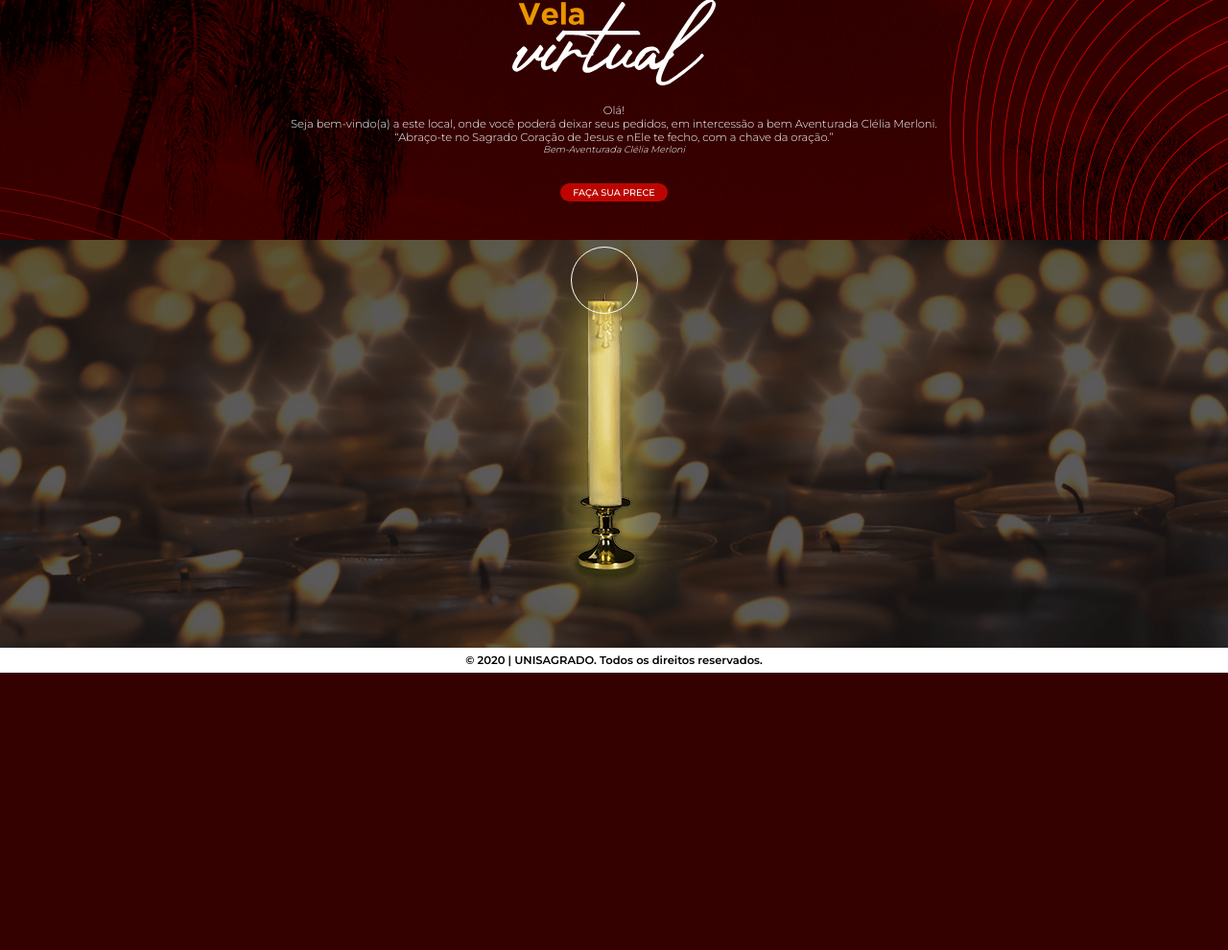
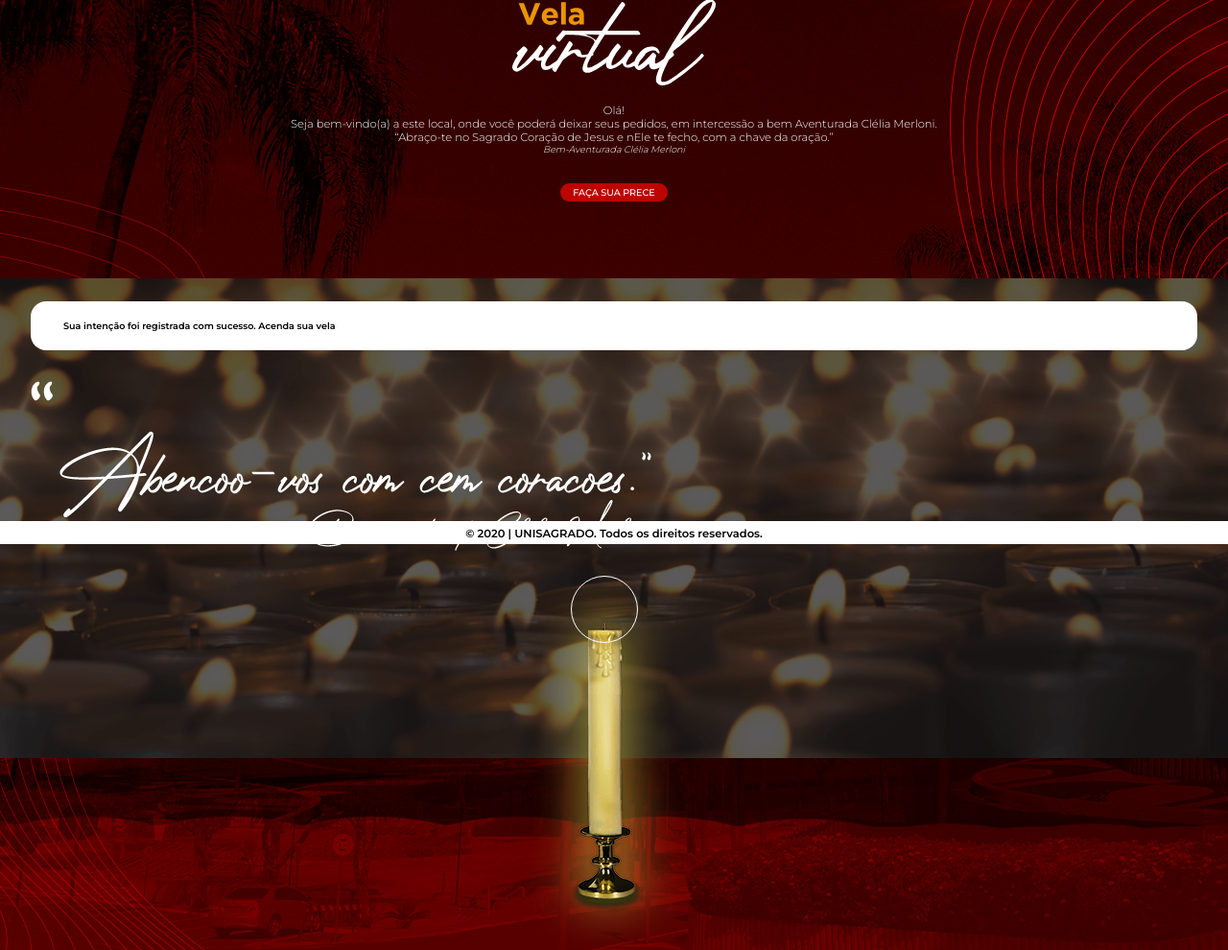
Before and after one commit to unisagrado/virtual_chapel, a Django app: page / in a window 1280 px wide. Shown: the part 233-1223 px from the top of the page at 96% size. Before the commit the page ends 934 px from the top, so only its background shows below. Run offline with Django 3.2, Linux system fonts and the light colour scheme.

Commit message:
add success message

```diff
--- a/chapel/core/static/css/main.css
+++ b/chapel/core/static/css/main.css
@@ -7,6 +7,7 @@
     --color-grey-dark: #919191;
     --color-grey-light: 204,204,204;
     --color-secondary: #ea9500;
+    --color-secondary-light: #cba52c;
 
     font-size: 60%;
 }
@@ -152,10 +153,10 @@
     background-image: url('../img/candle-background.png');
     background-repeat: repeat-x;
     background-size: cover;
-    height: 425px;
+    height: 500px;
     align-items: center;
     justify-content: center;
-    padding: 6.8rem 6.8rem 8.8rem;
+    margin-top: 80px;
 }
 
 .candle-container form {
@@ -216,9 +217,62 @@
     width: 100%;
     text-align: center;
     padding: 0.6rem;
+    position: fixed;
+    bottom: 0;
+    height: 24px;
+}
+
+
+
+.success-container {
+    width: 100%;
+    height: 100%;
+}
+
+.success-message {
+    width: 100%;
+    padding: 24px 32px;
+}
+
+.success-message > p{
+    border-radius: 16px;
+    background: #fff;
+    color: #000;
+    width: 100%;
+    padding: 20px 34px;
+    font-weight: 600;
+}
+
+.success-message > img {
+    margin-top: -16px;
+    max-width: calc(100vw - 64px);
+}
+
+.lit-candle-message {
+    display: flex;
+    align-items: center;
+    justify-content: center;
+    background: var(--color-secondary-light);
+    border-radius: 100%;
+    width: 64px;
+    height: 64px;
+    padding: 10px;
+    margin: auto;
+    margin-top: -16px;
+}
+
+.lit-candle-message p {
+    color: #fff;
+    text-transform: uppercase;
+    font-weight: bold;
+    text-align: center;
+    font-size: 0.6rem;
 }
 
 .candle {
+    display: flex;
+    align-items: center;
+    justify-content: center;
     position: relative;
 }
 
@@ -229,7 +283,7 @@
     border-radius: 50%;
     position: absolute;
     top: 0;
-    left: 50px;
+    left: calc(50% - 45px);
     border: 1px solid #fff;
     width: 70px;
     height: 70px;
--- a/chapel/core/templates/index.html
+++ b/chapel/core/templates/index.html
@@ -65,17 +65,24 @@
         </button>
       </form>
 
-      <div class="show candle">
-        <button class="show candle-light" type="button">
-          <img class="hide" id="id_candle-light" src="{% static 'img/candle-light.png'%}" alt="Fogo" />
-        </button>
-        <img src="{% static 'img/candle.png' %}" />
+      <div class="success-container">
+        <div class="success-message">
+          <p>Sua intenção foi registrada com sucesso. Acenda sua vela</p>
+          <div class="hide lit-candle-message">
+            <p>sua vela ficará acesa por 7 dias</p>
+          </div>
+          <img src="{% static 'img/msg_clelia_merloni.png' %}" alt="Abençoo-vos com cem corações. Bem-aventurada Clélia Merloni" />
+        </div>
+
+        <div class="candle">
+          <button class="show candle-light" type="button">
+            <img class="hide" id="id_candle-light" src="{% static 'img/candle-light.png'%}" alt="Chama" />
+          </button>
+          <img src="{% static 'img/candle.png' %}" />
+        </div>
       </div>
-
     </section>
   </main>
-
-
 
   {% include 'footer.html' %}
 </body>
```
Also changed, not shown: chapel/core/tests/test_view_home.py (+12 -0 lines), chapel/core/static/img/msg_clelia_merloni.png (added).
